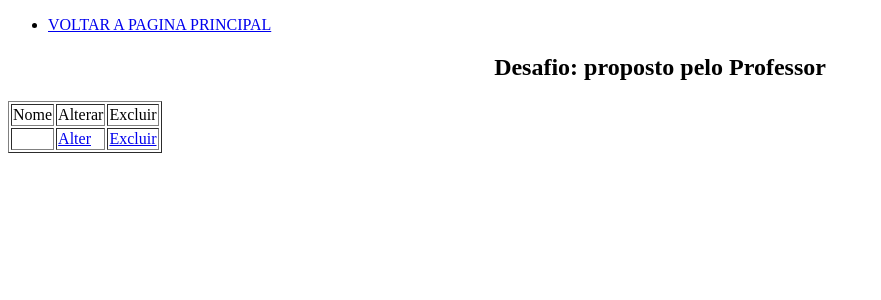
After one commit to MuriloRibeiroFloripa/MuriloRibeiroFloripa, a PHP site: page /28-junho-4-julho/desafio.php in a window 1280 px wide. The commit adds this page. Shown: the top 300 px of the page, without its empty margins (0-881 px from the left). Run offline with PHP 8.4, Linux system fonts and the light colour scheme; data that the repository does not hold is empty.

Commit message:
Desafio proposto realizado

```diff
--- /dev/null
+++ b/28-junho-4-julho/desafio.php
@@ -0,0 +1,34 @@
+<!DOCTYPE html>
+<html>
+<head>
+	<meta charset="utf-8">
+	<meta http-equiv="X-UA-Compatible" content="IE=edge">
+	<title>Desafio</title>
+	<link rel="stylesheet" href="">
+</head>
+<body>
+	<nav>
+      <ul>
+        <li><a href="index.php">VOLTAR A PAGINA PRINCIPAL</a></li>
+          <center><p><h1>Desafio: proposto pelo Professor</h1></p></center>
+      </ul>
+  	</nav>
+
+  	<?php
+  	$nome = $_POST['nome'];
+  	?>
+
+  	<table border="1">
+  		<tr>
+  			<td>Nome</td>
+  			<td>Alterar</td>
+  			<td>Excluir</td>
+  		</tr>
+  			<td><?php echo $nome; ?></td>
+  			<td><a href="index.php">Alter</a></td>
+  			<td><a href="index.php">Excluir</a></td>
+  	</table>
+
+
+</body>
+</html>
```
Also changed, not shown: 28-junho-4-julho/index.php (+15 -0 lines).
